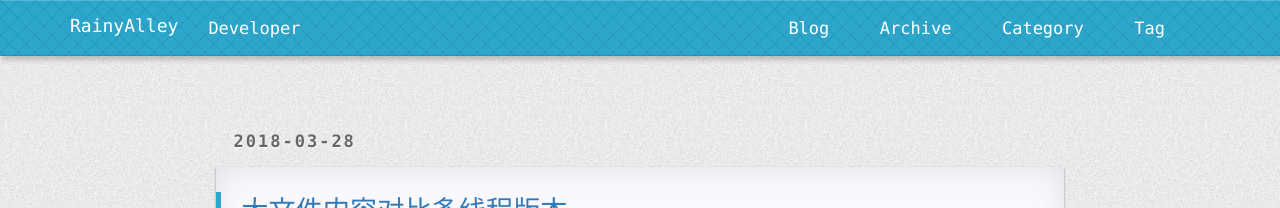
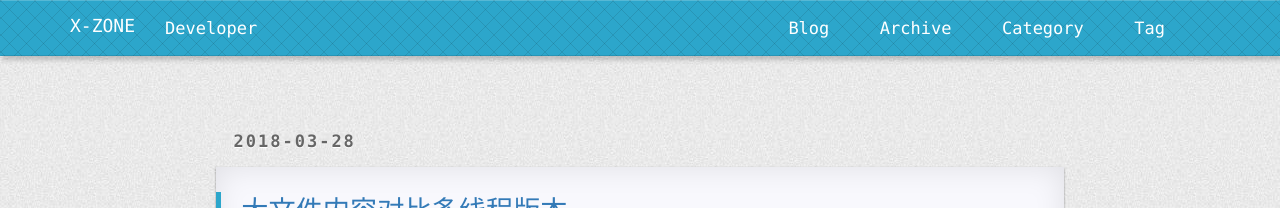
Before and after one commit to cherrishccl/cherrishccl.github.io, a Jekyll site: the page built from index.html, in a window 1280 px wide. Shown: the top 208 px of the page. Built offline with Jekyll 4.4.1, drawn with Linux system fonts in a browser that asks for light colours; nearby versions of some CDN libraries; the list of posts is cut into pages by our own code; comment, search, counter and statistics services are not loaded; a style sheet for code colours, icons or effects is not loaded.

Commit message:
change _config.xml

```diff
--- a/_config.yml
+++ b/_config.yml
@@ -25,18 +25,18 @@
 
 
 
-title: "RainyAlley"
-email: "sincerebravefight@gmail.com"
+title: "X-ZONE"
+email: "528050239@qq.com"
 description: "Developer"
-github_username:  "WakelessDragon"
+github_username:  "cherrishccl"
 swiftype_searchId: "ncwR9a8S9CTx2q9SgsJm"
-disqus_shortname: "rainyalley"
+disqus_shortname: "cherrishccl"
 
 
 
 
-url: "http://blog.rainyalley.com"
-imgrepo: "http://blog.rainyalley.com/static/img"
+url: "https://cherrishccl.github.io"
+imgrepo: "https://cherrishccl.github.io/static/img"
 
 
 #url: "http://127.0.0.1:4000"
```
